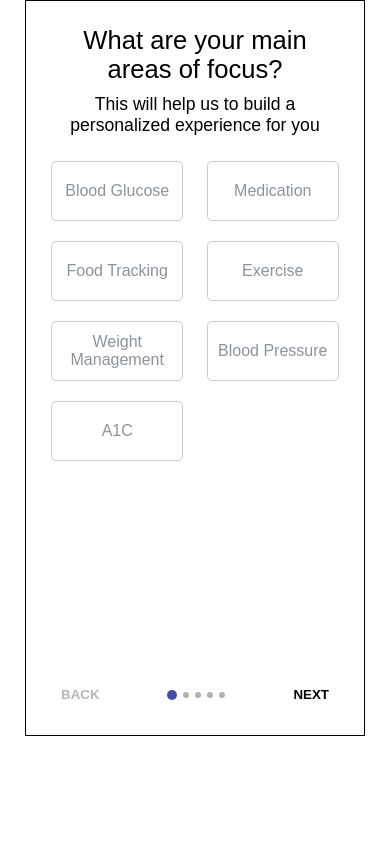
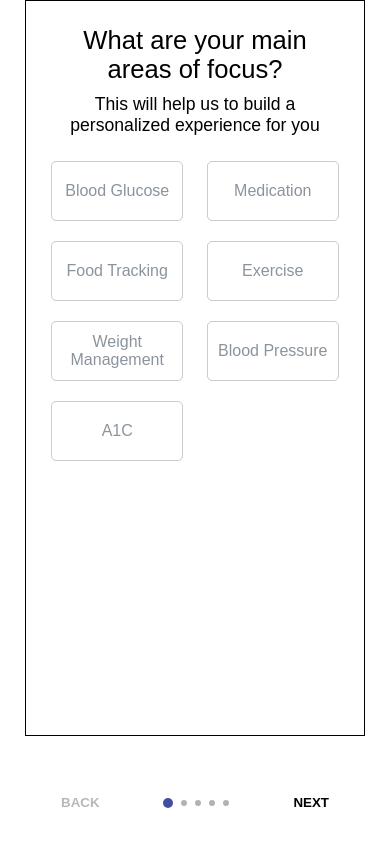
Before and after one commit to dmcshehan/react-select-slider, a React app: page / in a window 390 px wide. Built offline with nearby package versions, Linux system fonts and the light colour scheme; a web font is replaced by a local one.

Commit message:
fix phone screen

```diff
--- a/src/App/Slider/Slider.module.css
+++ b/src/App/Slider/Slider.module.css
@@ -1,8 +1,13 @@
 .slider {
   display: flex;
   flex-direction: column;
+  justify-content: space-between;
 
-  height: calc(736px - 50px);
-  justify-content: space-between;
-  align-items: center;
+  height: 651px;
 }
+
+@media screen and (max-width: 480px) {
+  .slider {
+    height: calc(100vh - 50px);
+  }
+}
--- a/src/App/Slider/SliderFooter/SliderDots/SliderDot/SliderDot.module.scss
+++ b/src/App/Slider/SliderFooter/SliderDots/SliderDot/SliderDot.module.scss
@@ -5,7 +5,7 @@
   height: 6px;
   border-radius: 100%;
   background-color: rgba(0, 0, 0, 0.3);
-  margin: 0 3px;
+  margin: 0 4px;
 }
 
 .activeDot {
--- a/src/App/Slider/SliderFooter/SliderFooter.js
+++ b/src/App/Slider/SliderFooter/SliderFooter.js
@@ -31,7 +31,9 @@ export default function SliderFooter({
         toggleSlider={toggleSlider}
       />
       {showDone ? (
-        <Button type='link'>DONE</Button>
+        <Button type='link' color='primary'>
+          DONE
+        </Button>
       ) : (
         <Button
           type='link'
```
